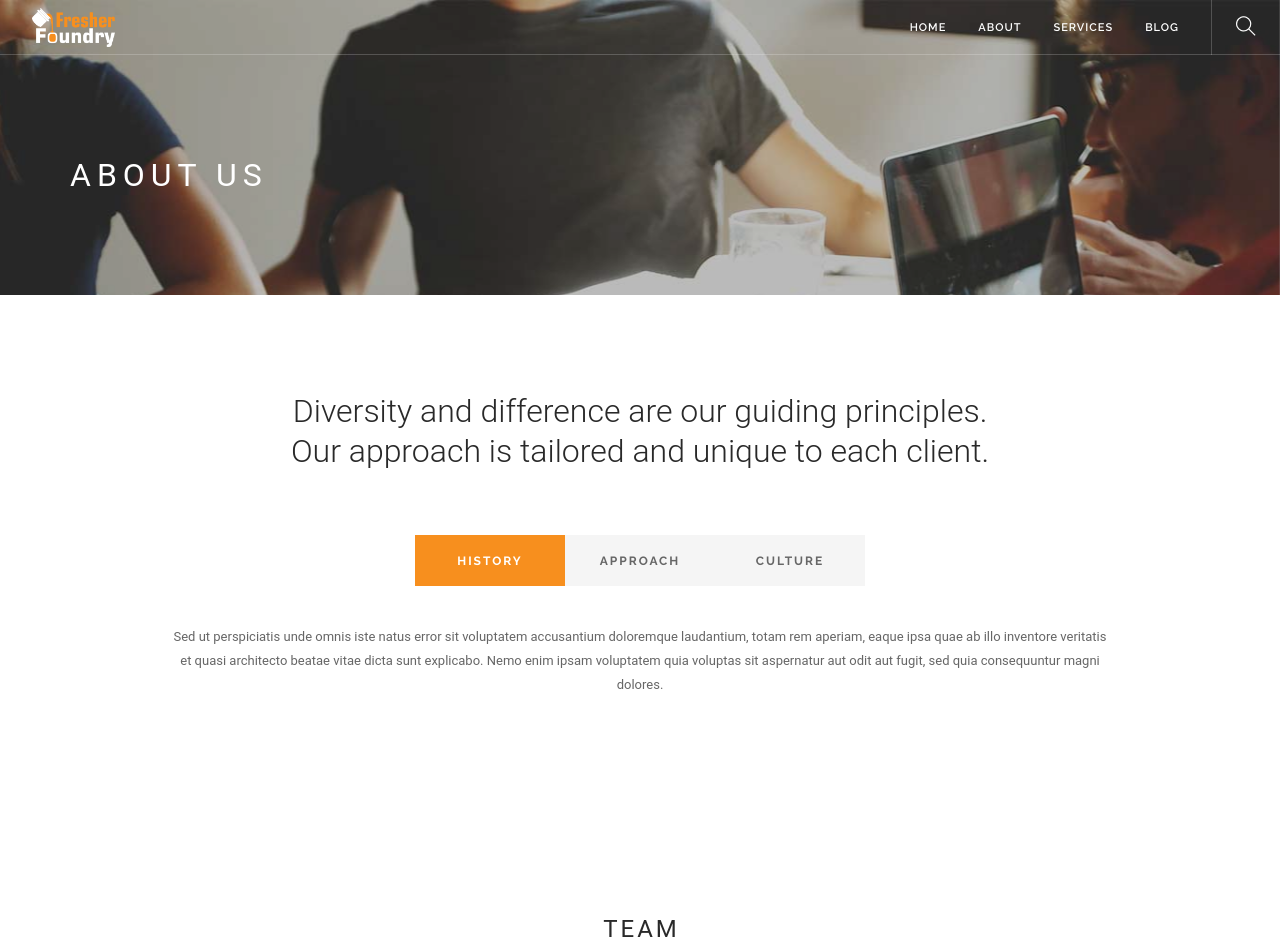
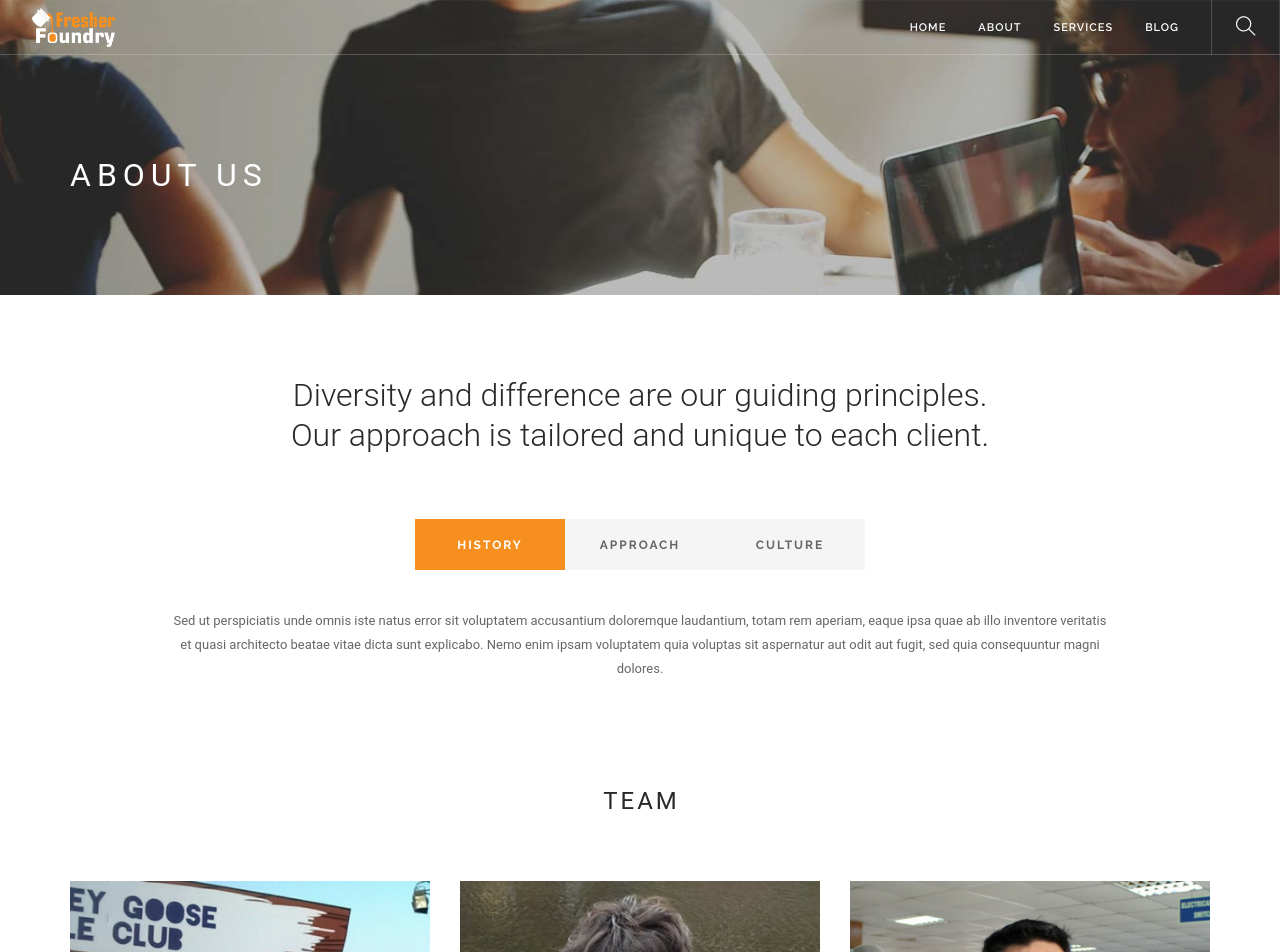
Before and after one commit to akshatkedia/fresher-foundry, a Jekyll site: the page built from about.md, in a window 1280 px wide. Shown: the top 952 px of the page. Built offline with Jekyll 4.4.1, drawn with Linux system fonts in a browser that asks for light colours; some of the changed text lies outside the part shown.

```diff
--- a/_config.yml
+++ b/_config.yml
@@ -28,6 +28,7 @@
     permalink: "/blog/:title/"
     layout: post
     author: Aneesha Pillai
+    featured image:
 email: aneesha@fresherfoundry.com
 description: Write an awesome description for your new site here. You can edit this
   line in _config.yml. It will appear in your document head meta (for Google search
--- a/_layouts/about.html
+++ b/_layouts/about.html
@@ -72,47 +72,34 @@
     </div>
     <!--end of container-->
 </section>
-<section>
-    <div class="containr">
+<section class="pt0">
+    <div class="container">
         <div class="row">
             <div class="col-sm-12 text-center">
                 <h4 class="uppercase mb64 mb-xs-40">Team</h4>
             </div>
         </div>
         <div class="row">
-            <div class="col-md-4 col-sm-6 p0">
-                <div class="image-tile inner-title hover-reveal text-center mb0">
-                    <img alt="Pic" src="/assets/img/team-1.jpg" />
-                    <div class="title">
-                        <h5 class="uppercase mb0">Sally Marsh</h5>
-                        <span>Creative Director</span>
+            {% for member in page.team %}
+            <div class="col-md-4 col-sm-6">
+                <div class="image-tile outer-title text-center">
+                    <img alt="Pic" src="{{ member.image }}" />
+                    <div class="title mb16">
+                        <h5 class="uppercase mb0">{{ member.name }}</h5>
+                        <span>{{ member.position }}</span>
                     </div>
+                    <p class="mb0">
+                      {{ member.info }}
+                    </p>
                 </div>
             </div>
-            <div class="col-md-4 col-sm-6 p0">
-                <div class="image-tile inner-title hover-reveal text-center mb0">
-                    <img alt="Pic" src="/assets/img/team-2.jpg" />
-                    <div class="title">
-                        <h5 class="uppercase mb0">Tim Foley</h5>
-                        <span>iOS Developer</span>
-                    </div>
-                </div>
-            </div>
-            <div class="col-md-4 col-sm-6 p0">
-                <div class="image-tile inner-title hover-reveal text-center mb0">
-                    <img alt="Pic" src="/assets/img/team-3.jpg" />
-                    <div class="title">
-                        <h5 class="uppercase mb0">Jake Robbins</h5>
-                        <span>Brand Director</span>
-                    </div>
-                </div>
-            </div>
+            {% endfor %}
         </div>
         <!--end of row-->
     </div>
     <!--end of container-->
 </section>
-<section>
+<section class="pt0">
     <div class="container">
         <div class="row">
             <div class="col-sm-12 text-center">
--- a/_sass/_custom.scss
+++ b/_sass/_custom.scss
@@ -1 +1,5 @@
 /****** PLACE YOUR CUSTOM STYLES HERE ******/
+section {
+  padding-top: 80px;
+  padding-bottom: 80px;
+}
```
Also changed, not shown: _layouts/index.html (+16 -24 lines).
